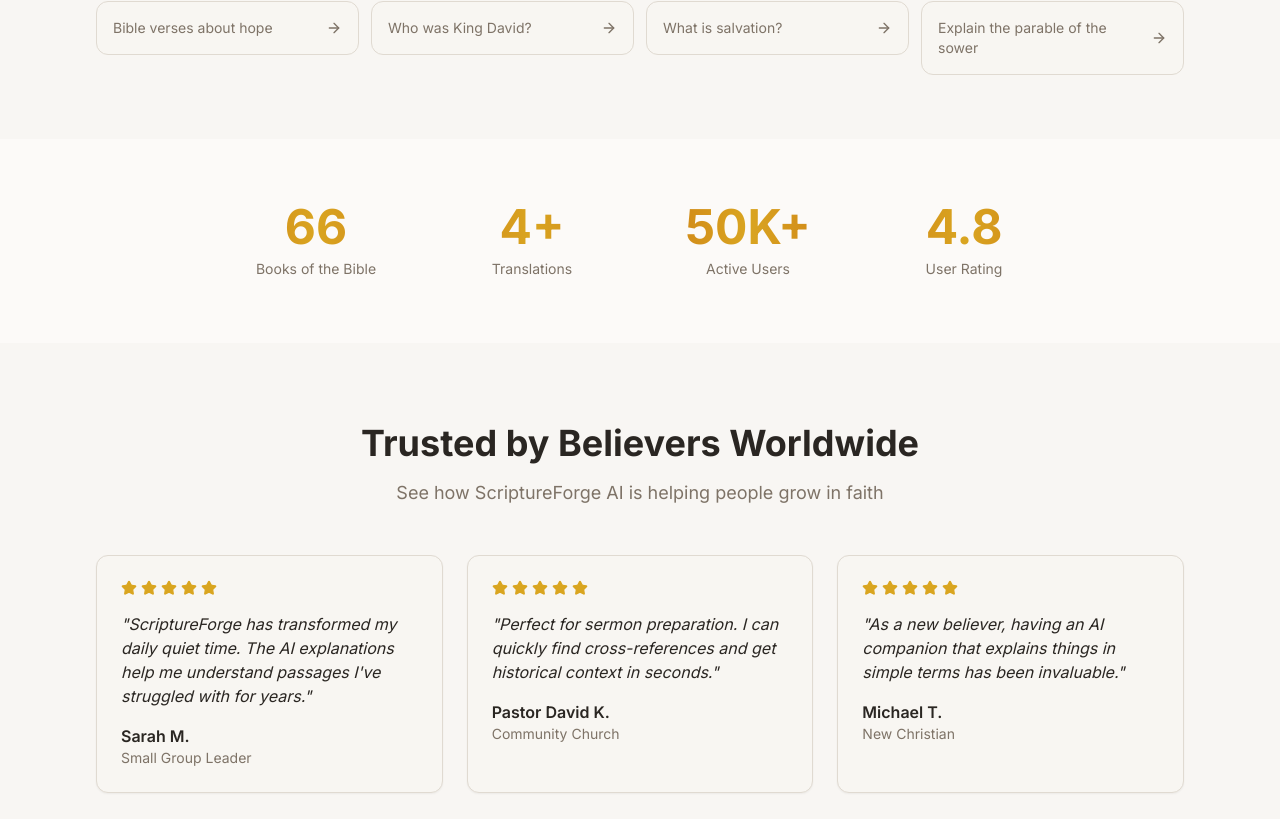
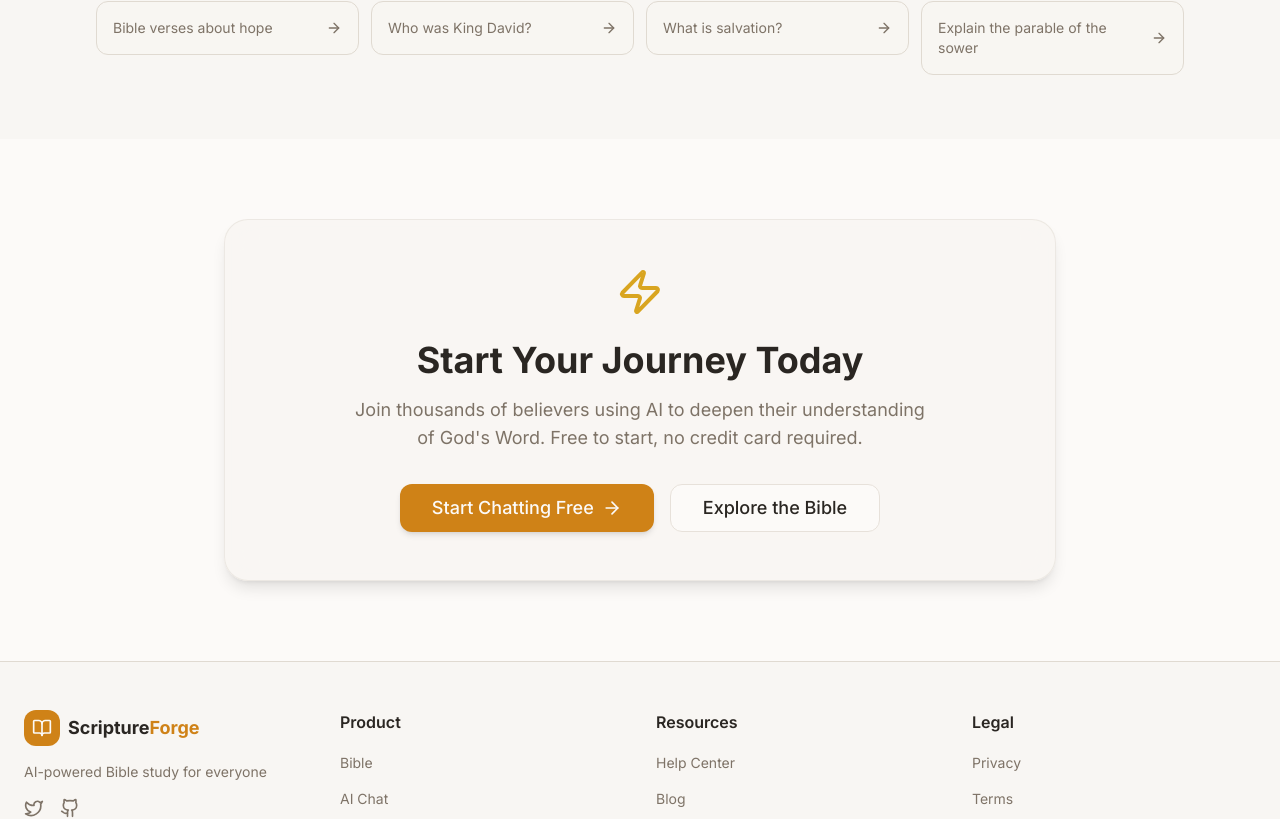
Before and after one commit to banlamano/scripture-forge-ai, a Next.js app in the folder scripture-forge-ai/: page / in a window 1280 px wide. Shown: the part 1944-2763 px from the top of the page. Built offline with nearby package versions, Linux system fonts and the light colour scheme; no server answers.

Commit message:
Remove stats and testimonials sections from home page

```diff
--- a/scripture-forge-ai/components/home/home-content.tsx
+++ b/scripture-forge-ai/components/home/home-content.tsx
@@ -53,33 +53,6 @@
 export function HomeContent() {
   const t = useTranslations();
 
-  const stats = [
-    { value: "66", label: t("home.stats.booksOfBible") },
-    { value: "4+", label: t("home.stats.translations") },
-    { value: "50K+", label: t("home.stats.activeUsers") },
-    { value: "4.8", label: t("home.stats.userRating") },
-  ];
-
-  const testimonials = [
-    {
-      quote: t("home.testimonials.testimonial1.quote"),
-      author: t("home.testimonials.testimonial1.author"),
-      role: t("home.testimonials.testimonial1.role"),
-      rating: 5,
-    },
-    {
-      quote: t("home.testimonials.testimonial2.quote"),
-      author: t("home.testimonials.testimonial2.author"),
-      role: t("home.testimonials.testimonial2.role"),
-      rating: 5,
-    },
-    {
-      quote: t("home.testimonials.testimonial3.quote"),
-      author: t("home.testimonials.testimonial3.author"),
-      role: t("home.testimonials.testimonial3.role"),
-      rating: 5,
-    },
-  ];
 
   return (
     <div className="min-h-screen flex flex-col">
@@ -174,58 +147,6 @@
           </div>
         </section>
 
-        {/* Stats Section */}
-        <section className="py-16 px-4 md:px-6 lg:px-8">
-          <div className="container max-w-4xl mx-auto">
-            <div className="grid grid-cols-2 md:grid-cols-4 gap-8">
-              {stats.map((stat) => (
-                <div key={stat.label} className="text-center">
-                  <div className="text-4xl md:text-5xl font-bold gradient-text mb-2">
-                    {stat.value}
-                  </div>
-                  <div className="text-muted-foreground text-sm">
-                    {stat.label}
-                  </div>
-                </div>
-              ))}
-            </div>
-          </div>
-        </section>
-
-        {/* Testimonials */}
-        <section className="py-20 px-4 md:px-6 lg:px-8 bg-muted/30">
-          <div className="container max-w-6xl mx-auto">
-            <div className="text-center mb-12">
-              <h2 className="text-3xl md:text-4xl font-bold mb-4">
-                {t("home.testimonialsTitle")}
-              </h2>
-              <p className="text-muted-foreground text-lg">
-                {t("home.testimonialsDescription")}
-              </p>
-            </div>
-
-            <div className="grid md:grid-cols-3 gap-6">
-              {testimonials.map((testimonial, i) => (
-                <Card key={i} className="bg-card">
-                  <CardContent className="pt-6">
-                    <div className="flex gap-1 mb-4">
-                      {Array.from({ length: testimonial.rating }).map((_, j) => (
-                        <Star key={j} className="w-4 h-4 fill-scripture-gold text-scripture-gold" />
-                      ))}
-                    </div>
-                    <p className="text-foreground mb-4 italic">
-                      "{testimonial.quote}"
-                    </p>
-                    <div>
-                      <p className="font-semibold">{testimonial.author}</p>
-                      <p className="text-sm text-muted-foreground">{testimonial.role}</p>
-                    </div>
-                  </CardContent>
-                </Card>
-              ))}
-            </div>
-          </div>
-        </section>
 
         {/* CTA Section */}
         <section className="py-20 px-4 md:px-6 lg:px-8">
```
